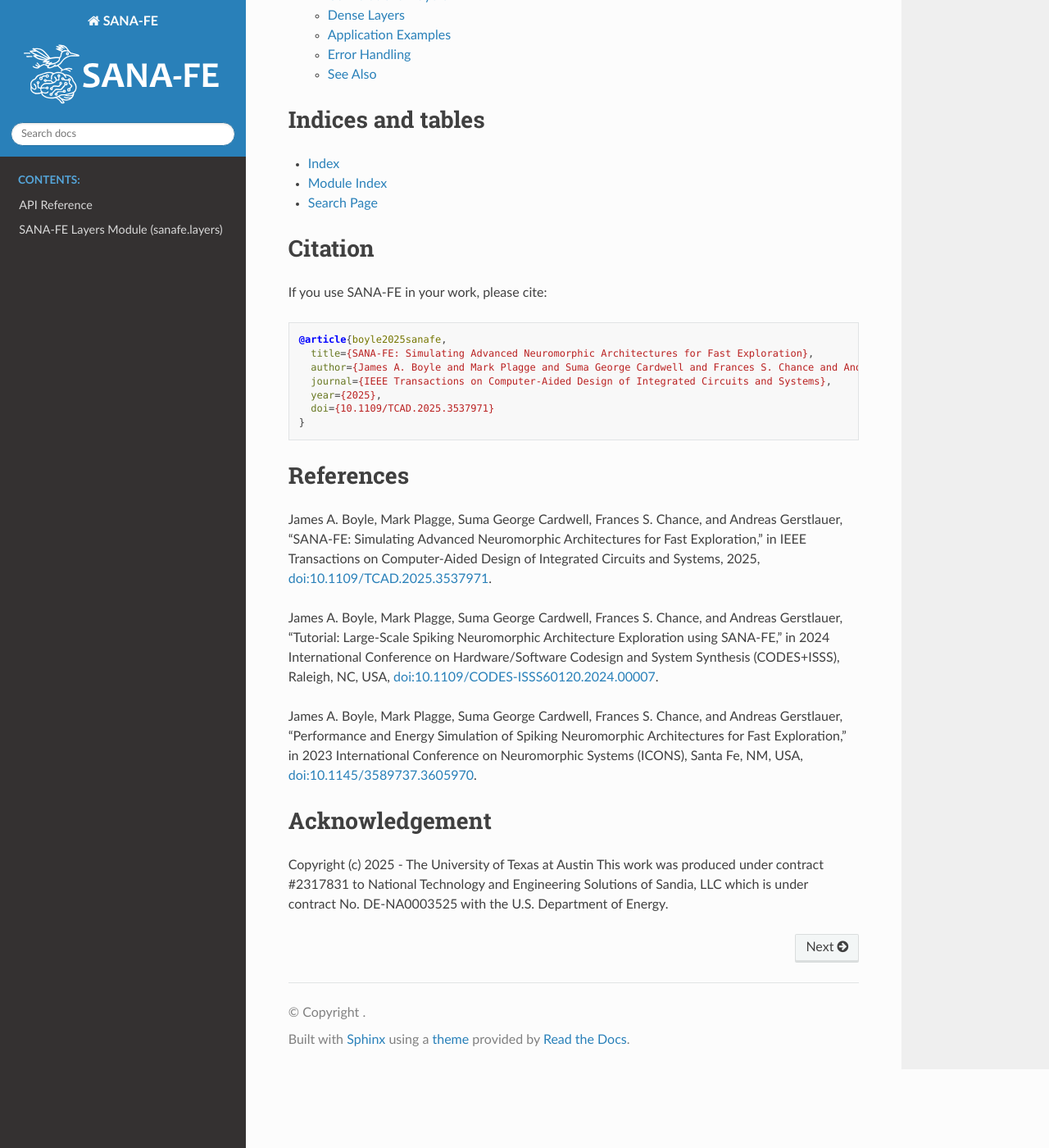
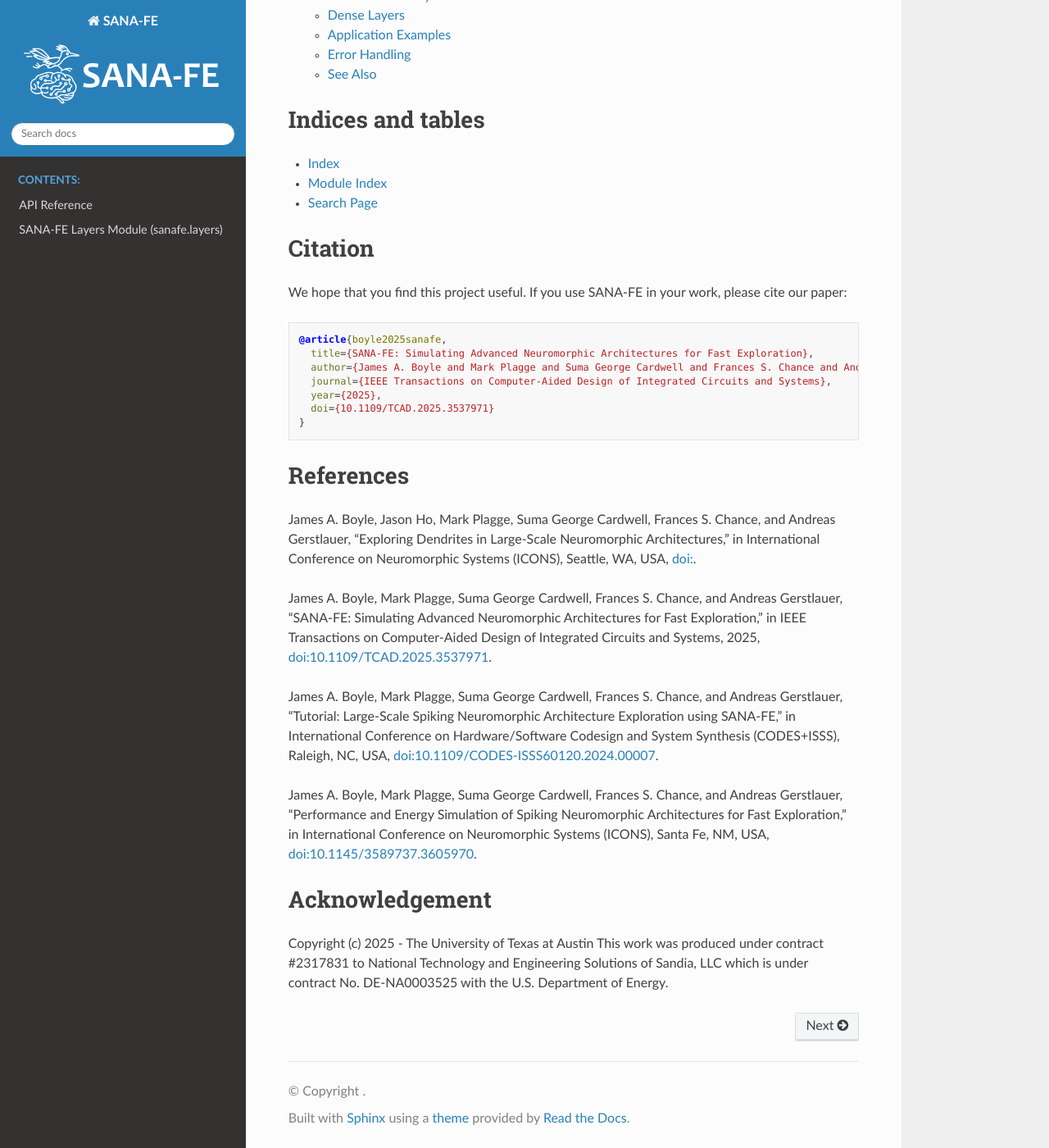
Before and after one commit to SLAM-Lab/SANA-FE, a Sphinx documentation site: the page built from docs/index.rst, in a window 1280 px wide and 1400 px high, scrolled down 2022 px. Shown: the whole window at 82% size. Built offline with Sphinx 7.4.7 and the Read the Docs theme 3.1.0, drawn with Linux system fonts in a browser that asks for light colours.

Commit message:
Updates to refs and ref generation
Update references to include SANA-FE journal publication (no
longer preprint) and the latest dendrite paper!

Also make some updates and fixes to the ref generation script.
Simplify how we add refs, and make sure it's outputting correctly
Use this to update the README and index.rst

````diff
--- a/docs/index.rst
+++ b/docs/index.rst
@@ -84,7 +84,8 @@ Indices and tables
 Citation
 ========
 
-If you use SANA-FE in your work, please cite:
+We hope that you find this project useful. If you use SANA-FE in your work,
+please cite our paper:
 
 .. code-block:: bibtex
 
@@ -100,6 +101,11 @@ If you use SANA-FE in your work, please cite:
 References
 ==========
 
+James A. Boyle, Jason Ho, Mark Plagge, Suma George Cardwell, Frances S. Chance, and Andreas Gerstlauer,
+"Exploring Dendrites in Large-Scale Neuromorphic Architectures,"
+in International Conference on Neuromorphic Systems (ICONS), Seattle, WA, USA,
+`doi: <https://doi.org/>`_.
+
 James A. Boyle, Mark Plagge, Suma George Cardwell, Frances S. Chance, and Andreas Gerstlauer,
 "SANA-FE: Simulating Advanced Neuromorphic Architectures for Fast Exploration,"
 in IEEE Transactions on Computer-Aided Design of Integrated Circuits and Systems, 2025,
@@ -107,13 +113,14 @@ in IEEE Transactions on Computer-Aided Design of Integrated Circuits and Systems
 
 James A. Boyle, Mark Plagge, Suma George Cardwell, Frances S. Chance, and Andreas Gerstlauer,
 "Tutorial: Large-Scale Spiking Neuromorphic Architecture Exploration using SANA-FE,"
-in 2024 International Conference on Hardware/Software Codesign and System Synthesis (CODES+ISSS), Raleigh, NC, USA,
+in International Conference on Hardware/Software Codesign and System Synthesis (CODES+ISSS), Raleigh, NC, USA,
 `doi:10.1109/CODES-ISSS60120.2024.00007 <https://doi.org/10.1109/CODES-ISSS60120.2024.00007>`_.
 
 James A. Boyle, Mark Plagge, Suma George Cardwell, Frances S. Chance, and Andreas Gerstlauer,
 "Performance and Energy Simulation of Spiking Neuromorphic Architectures for Fast Exploration,"
-in 2023 International Conference on Neuromorphic Systems (ICONS), Santa Fe, NM, USA,
+in International Conference on Neuromorphic Systems (ICONS), Santa Fe, NM, USA,
 `doi:10.1145/3589737.3605970 <https://doi.org/10.1145/3589737.3605970>`_.
+
 
 Acknowledgement
 ===============
--- a/docs/make_references.py
+++ b/docs/make_references.py
@@ -56,20 +56,27 @@ def generate_markdown_citation(entries: dict) -> str:
     authors = format_authors(main_entry['author'])
     title = main_entry['title']
     journal = main_entry['journal']
+    volume = main_entry['volume']
+    number = main_entry['number']
+    pages = main_entry['pages']
     year = main_entry['year']
     doi = main_entry['doi']
 
-    citation_text = f"""## Citation
+    citation_text = f"""# Citation
 
-If you use SANA-FE in your work, please cite:
+We hope that you find this project useful. If you use SANA-FE in your work,
+please cite our paper:
 
-{authors}, "{title}," in {journal}, {year}, [doi:{doi}](https://doi.org/{doi}).
+{authors},\n"{title}," in\n{journal}, {year},\n[doi:{doi}](https://doi.org/{doi}).
 
 ```bibtex
 @article{{boyle2025sanafe,
   title={{{title}}},
   author={{{main_entry['author']}}},
   journal={{{journal}}},
+  volume={{{volume}}},
+  number={{{number}}},
+  pages={{{pages}}},
   year={{{year}}},
   doi={{{doi}}}
 }}
@@ -80,14 +87,9 @@ If you use SANA-FE in your work, please cite:
 def generate_markdown_references(entries: dict) -> str:
     """Generate markdown references section for README.md."""
     # Order: main paper, tutorial, icons
-    ordered_keys = ['boyle2025sanafe', 'boyle2024tutorial', 'boyle2023performance']
     references = []
 
-    for key in ordered_keys:
-        if key not in entries:
-            continue
-
-        entry = entries[key]
+    for entry in entries.values():
         authors = format_authors(entry['author'])
         title = entry['title']
         year = entry['year']
@@ -95,18 +97,18 @@ def generate_markdown_references(entries: dict) -> str:
 
         if entry['ENTRYTYPE'] == 'article':
             journal = entry['journal']
-            ref = f'{authors}, "{title}," in {journal}, {year}, [doi:{doi}](https://doi.org/{doi}).'
+            ref = f'{authors},\n"{title},"\nin {journal}, {year},\n[doi:{doi}](https://doi.org/{doi}).'
         else:  # inproceedings
             booktitle = entry['booktitle']
             address = entry.get('address', '')
             if address:
-                ref = f'{authors}, "{title}," in {booktitle}, {address}, [doi:{doi}](https://doi.org/{doi}).'
+                ref = f'{authors},\n"{title},"\nin {booktitle}, {address},\n[doi:{doi}](https://doi.org/{doi}).'
             else:
-                ref = f'{authors}, "{title}," in {booktitle}, {year}, [doi:{doi}](https://doi.org/{doi}).'
+                ref = f'{authors},\n"{title},"\nin {booktitle}, {year},\n[doi:{doi}](https://doi.org/{doi}).'
 
         references.append(ref)
 
-    references_text = "## References\n\n" + "\n\n".join(references)
+    references_text = "# References\n\n" + "\n\n".join(references)
     return references_text
 
 
@@ -125,7 +127,8 @@ def generate_rst_citation(entries: dict) -> str:
     citation_text = f"""Citation
 ========
 
-If you use SANA-FE in your work, please cite:
+We hope that you find this project useful. If you use SANA-FE in your work,
+please cite our paper:
 
 .. code-block:: bibtex
 
@@ -141,14 +144,10 @@ If you use SANA-FE in your work, please cite:
 
 def generate_rst_references(entries: dict) -> str:
     """Generate RST references section for index.rst."""
-    ordered_keys = ['boyle2025sanafe', 'boyle2024tutorial', 'boyle2023performance']
     references = []
 
-    for key in ordered_keys:
-        if key not in entries:
-            continue
-
-        entry = entries[key]
+    for entry in entries.values():
+        print(entry)
         authors = format_authors(entry['author'])
         title = entry['title']
         year = entry['year']
@@ -205,12 +204,12 @@ def main():
         print("\nUpdating README.md...")
 
         # Update citation section
-        citation_pattern = r'## Citation.*?(?=## [A-Z]|\Z)'
+        citation_pattern = r'# Citation.*?(?=# [A-Z]|\Z)'
         new_citation = generate_markdown_citation(entries)
         update_file_section(readme_file, citation_pattern, new_citation, "Citation")
 
         # Update references section
-        references_pattern = r'## References.*?(?=## [A-Z]|\Z)'
+        references_pattern = r'# References.*?(?=# [A-Z]|\Z)'
         new_references = generate_markdown_references(entries)
         update_file_section(readme_file, references_pattern, new_references, "References")
 
@@ -226,6 +225,7 @@ def main():
         # Update references section
         references_pattern = r'References\n==========.*?(?=\n[A-Z][a-z]*\n=+|\Z)'
         new_references = generate_rst_references(entries)
+        print(new_references)
         update_file_section(rst_file, references_pattern, new_references, "References")
 
     print("\nCitation update complete!")
--- a/references.bib
+++ b/references.bib
@@ -1,7 +1,19 @@
+@inproceedings{boyle2025dendrites,
+  title={Exploring Dendrites in Large-Scale Neuromorphic Architectures},
+  author={James A. Boyle and Jason Ho and Mark Plagge and Suma George Cardwell and Frances S. Chance and Andreas Gerstlauer},
+  booktitle={International Conference on Neuromorphic Systems (ICONS)},
+  year={2025},
+  address={Seattle, WA, USA},
+  doi={}
+}
+
 @article{boyle2025sanafe,
   title={SANA-FE: Simulating Advanced Neuromorphic Architectures for Fast Exploration},
   author={James A. Boyle and Mark Plagge and Suma George Cardwell and Frances S. Chance and Andreas Gerstlauer},
   journal={IEEE Transactions on Computer-Aided Design of Integrated Circuits and Systems},
+  volume={44},
+  number={8},
+  pages={3165--3178},
   year={2025},
   doi={10.1109/TCAD.2025.3537971}
 }
@@ -9,7 +21,7 @@
 @inproceedings{boyle2024tutorial,
   title={Tutorial: Large-Scale Spiking Neuromorphic Architecture Exploration using SANA-FE},
   author={James A. Boyle and Mark Plagge and Suma George Cardwell and Frances S. Chance and Andreas Gerstlauer},
-  booktitle={2024 International Conference on Hardware/Software Codesign and System Synthesis (CODES+ISSS)},
+  booktitle={International Conference on Hardware/Software Codesign and System Synthesis (CODES+ISSS)},
   year={2024},
   address={Raleigh, NC, USA},
   doi={10.1109/CODES-ISSS60120.2024.00007}
@@ -18,7 +30,7 @@
 @inproceedings{boyle2023performance,
   title={Performance and Energy Simulation of Spiking Neuromorphic Architectures for Fast Exploration},
   author={James A. Boyle and Mark Plagge and Suma George Cardwell and Frances S. Chance and Andreas Gerstlauer},
-  booktitle={2023 International Conference on Neuromorphic Systems (ICONS)},
+  booktitle={International Conference on Neuromorphic Systems (ICONS)},
   year={2023},
   address={Santa Fe, NM, USA},
   doi={10.1145/3589737.3605970}
````
Also changed, not shown: README.md (+30 -21 lines).
